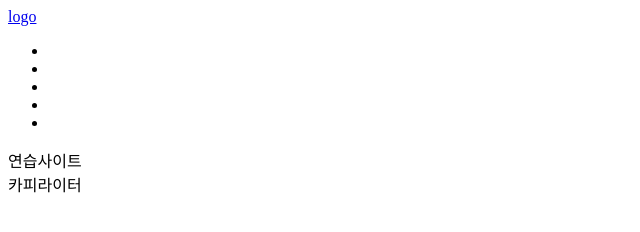
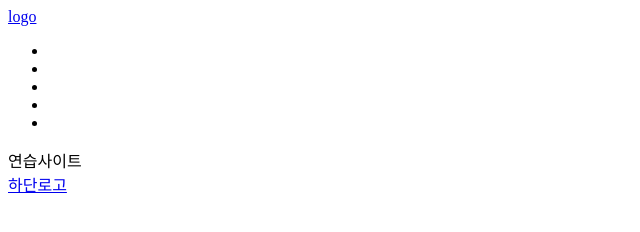
Before and after one commit to ahryoung311/html, a plain HTML site: page index.html in a window 1280 px wide. Shown: the whole page, without its empty margins (0-640 px from the left). Drawn offline with Linux system fonts and the light colour scheme.

Commit message:
하단 메뉴 완성

```diff
--- a/index.html
+++ b/index.html
@@ -31,7 +31,7 @@
             <div class="slide"></div>
         </main>
         <footer>
-            카피라이터
+            <a href="#">하단로고</a>
         </footer>
 
     </div>
```
